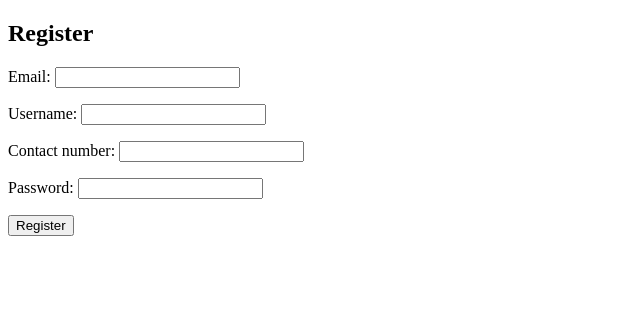
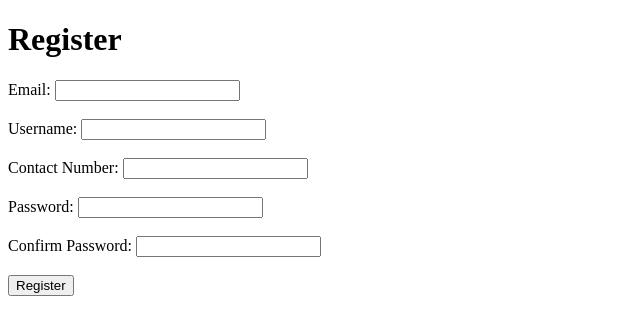
Before and after one commit to kyananthony/Gonzaga_Kyan_Quiz6, a Django app: page /register/ in a window 1280 px wide. Shown: the top 335 px of the page, without its empty margins (0-640 px from the left). Run offline with Django 5.2, Linux system fonts and the light colour scheme; parts of the project's set-up code (start-up, migrations or seed data) failed here and were passed over.

Commit message:
last changes

```diff
--- a/Gonzaga_Kyan_Quiz6/settings.py
+++ b/Gonzaga_Kyan_Quiz6/settings.py
@@ -31,13 +31,13 @@ ALLOWED_HOSTS = []
 # Application definition
 
 INSTALLED_APPS = [
+    'accounts.apps.AccountsConfig',
     'django.contrib.admin',
     'django.contrib.auth',
     'django.contrib.contenttypes',
     'django.contrib.sessions',
     'django.contrib.messages',
     'django.contrib.staticfiles',
-    'accounts.apps.AccountsConfig',
     'posts',
 ]
 
@@ -56,8 +56,7 @@ ROOT_URLCONF = 'Gonzaga_Kyan_Quiz6.urls'
 TEMPLATES = [
     {
         'BACKEND': 'django.template.backends.django.DjangoTemplates',
-        'DIRS': [BASE_DIR / 'templates']
-        ,
+        'DIRS': [BASE_DIR / 'templates'],
         'APP_DIRS': True,
         'OPTIONS': {
             'context_processors': [
--- a/accounts/templates/registration/register.html
+++ b/accounts/templates/registration/register.html
@@ -1,16 +1,41 @@
 <!DOCTYPE html>
-<html lang="en">
+<html>
 <head>
-    <meta charset="UTF-8">
-    <meta name="viewport" content="width=device-width, initial-scale=1.0">
-    <title>Register</title>
+  <title>Registration Form</title>
 </head>
 <body>
-    <h2>Register</h2>
-    <form method="post">
-        {% csrf_token %}
-        {{ form.as_p }}
-        <button type="submit">Register</button>
-    </form>
+  <h1>Register</h1>
+  <form id="registrationForm">
+    <label for="email">Email:</label>
+    <input type="email" id="email" name="email" required><br><br>
+
+    <label for="username">Username:</label>
+    <input type="text" id="username" name="username" required><br><br>
+
+    <label for="contactNumber">Contact Number:</label>
+    <input type="tel" id="contactNumber" name="contactNumber" required><br><br>
+
+    <label for="password">Password:</label>
+    <input type="password" id="password" name="password" required><br><br>
+
+    <label for="confirmPassword">Confirm Password:</label>
+    <input type="password" id="confirmPassword" name="confirmPassword" required><br><br>
+
+    <button type="submit">Register</button>
+  </form>
+
+  <script>
+    // JavaScript code to validate the form
+    const form = document.getElementById('registrationForm');
+    form.addEventListener('submit', (event) => {
+      const password = document.getElementById('password').value;
+      const confirmPassword = document.getElementById('confirmPassword').value;
+
+      if (password !== confirmPassword) {
+        event.preventDefault();
+        alert("Passwords do not match!");
+      }
+    });
+  </script>
 </body>
 </html>
```
